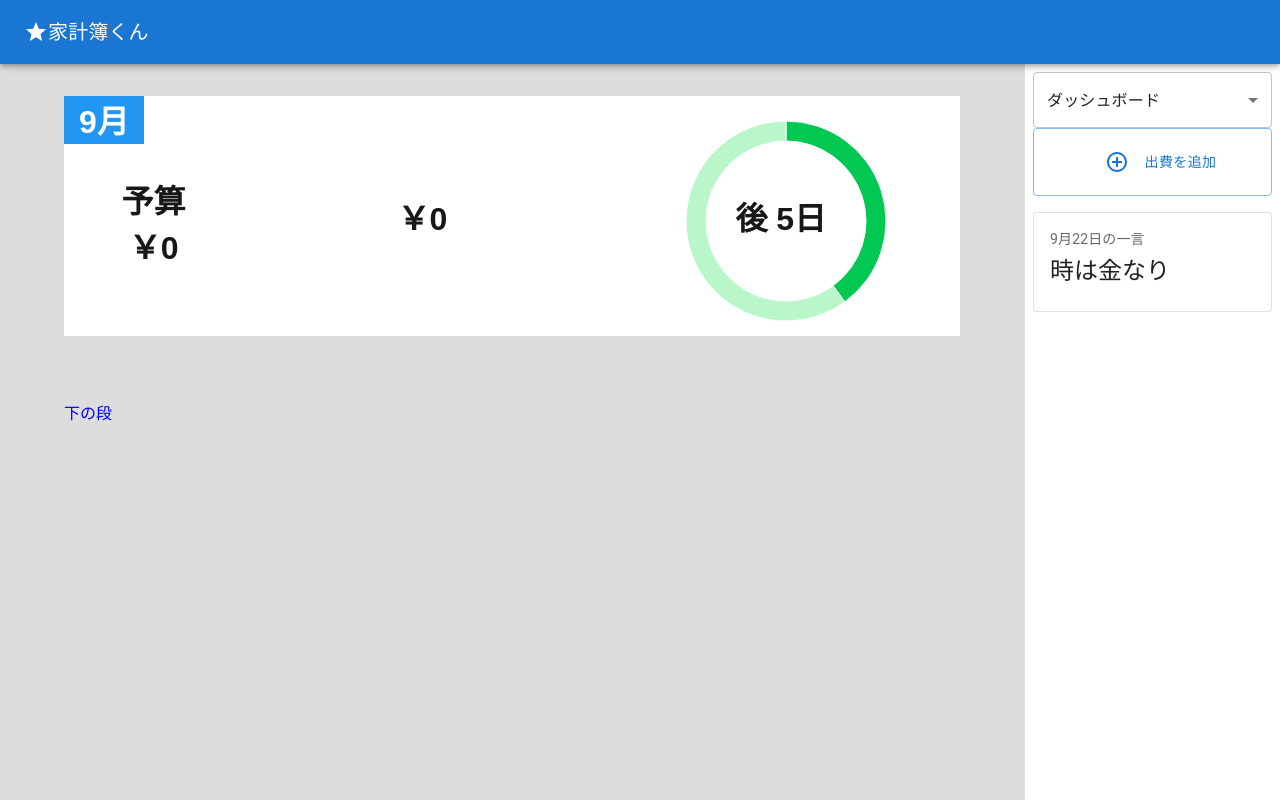
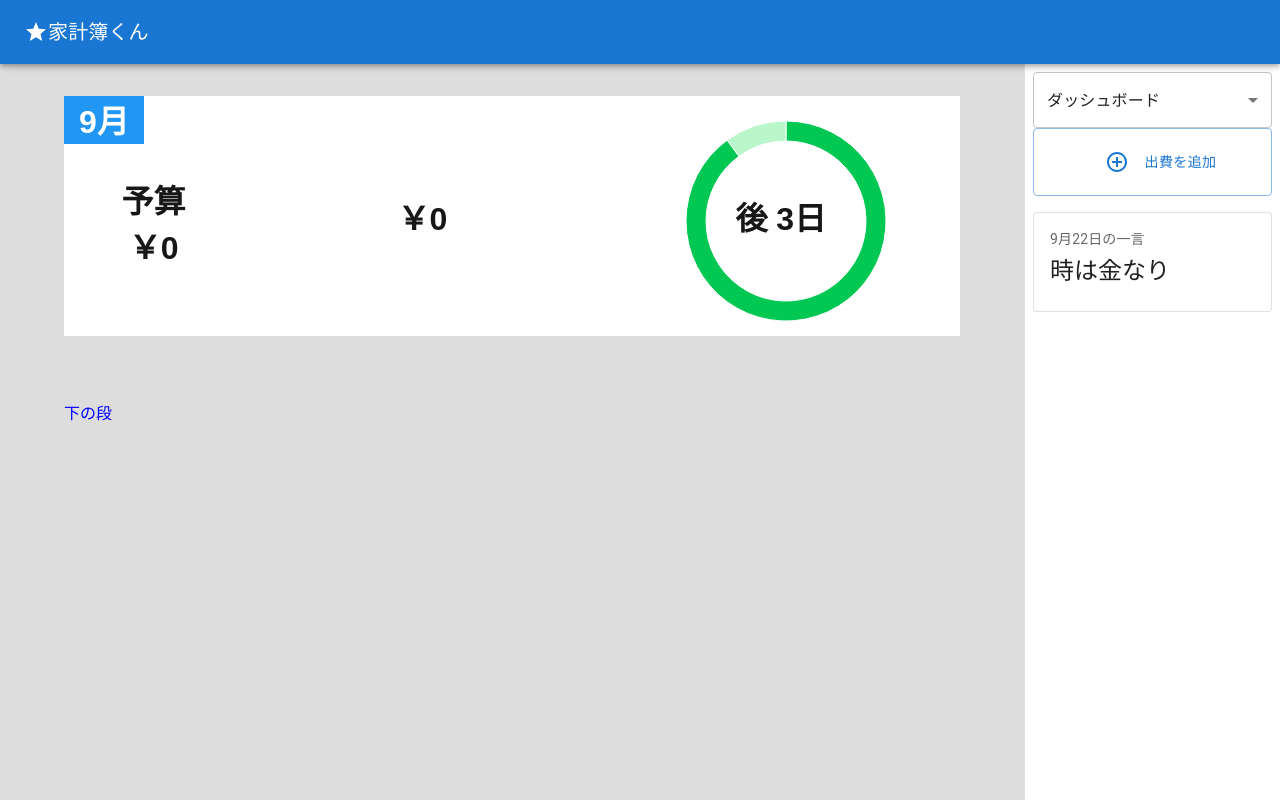
Before and after one commit to ogaogs/receipt-scanner, a Next.js app: page / in a window 1280 px wide. Built offline with nearby package versions, Linux system fonts and the light colour scheme; no server answers; the database is empty.

Commit message:
✨ 残り日数を計算できるようにした (#45)

```diff
--- a/src/_components/features/Dashbord/UpperDashbord.tsx
+++ b/src/_components/features/Dashbord/UpperDashbord.tsx
@@ -9,10 +9,44 @@ import { getMonthExpenses, getMonthBudgets } from "@/lib/db";
 import { ChartWithLetter } from "@/_components/features/Dashbord/ChartWithLetter";
 import { PieChartData } from "@/_components/features/Dashbord/type";
 
+type remainDaysReturn = {
+  text: string;
+  data: PieChartData[];
+};
+
 export const UperDashbord = async () => {
   const userId = "30d06a0b-dcb9-4060-911e-d15b50e2b7e0";
   const today = getToday(); // 本日の時間を取得 UTC時間
   const date = today; // NOTE: 今後変化する指定された日付
+
+  // 色
+  const lightgreen = "#b9f6ca"
+  const green = "#00c853"
+  const blue = "#2196f3"
+  const red = "#d50000"
+
+  function remainDaysStr(today: Date, lastDayOfMonth: Date): remainDaysReturn {
+    // 年と月を比較
+    const sameYear = today.getFullYear() === lastDayOfMonth.getFullYear();
+    const sameMonth = today.getMonth() === lastDayOfMonth.getMonth();
+
+    if (sameYear && sameMonth) {
+      // 残り日数を計算
+      const remainingDays = lastDayOfMonth.getDate() - today.getDate();
+      const text = `後 ${remainingDays}日`;
+      const data = [
+        { id: 0, value: today.getDate(), label: "経過日数", color: green },
+        { id: 1, value: remainingDays, label: "残日数", color: lightgreen },
+      ];
+      return { text: text, data: data };
+    } else {
+      const text = "過去の家計簿";
+      const data = [
+        { id: 0, value: 1, label: "過去の家計簿", color: red },
+      ];
+      return { text: text, data: data };
+    }
+  }
 
   // 月の初日と最終日を取得する
   const { firstDay, lastDay } = getStartAndEndOfMonth(date);
@@ -31,7 +65,7 @@ export const UperDashbord = async () => {
 
   // 予算と出費の割合を表すグラフのデータ
   const totalBudgetLeft = totalBudgetsAmount - totalExpensesAmount;
-  const expenseColor = totalBudgetLeft < 0 ? "#d50000" : "#00c853";
+  const expenseColor = totalBudgetLeft < 0 ? red : green;
   const budgetExpenseData = [
     {
       id: 0,
@@ -39,19 +73,14 @@ export const UperDashbord = async () => {
       label: "今月の出費",
       color: expenseColor,
     },
-    { id: 1, value: totalBudgetLeft, label: "残りの予算", color: "#b9f6ca" },
-  ];
-
-  const data: PieChartData[] = [
-    { id: 0, value: 10, label: "series A", color: "#00c853" },
-    { id: 1, value: 15, label: "series B", color: "#b9f6ca" },
+    { id: 1, value: totalBudgetLeft, label: "残りの予算", color: lightgreen },
   ];
 
   // 日本円の表記にフォーマット
   const formattedTotalExpensesAmount = formatCurrency(totalExpensesAmount);
   const formattedTotalBudgetsAmount = formatCurrency(totalBudgetsAmount);
 
-  const daysLeft = "後 5日";
+  const daysLeft = remainDaysStr(today, lastDay);
 
   // formattedDateは関数化してutilsにおいてもいいかも　"ja-JP"で日本時間に変換
   const formattedDate = date.toLocaleDateString("ja-JP", {
@@ -74,7 +103,7 @@ export const UperDashbord = async () => {
           height={48}
           width={80}
           sx={{
-            backgroundColor: "#2196f3",
+            backgroundColor: blue,
             fontSize: "32px",
             fontWeight: "bold",
             color: "white",
@@ -91,7 +120,7 @@ export const UperDashbord = async () => {
         letter={formattedTotalExpensesAmount}
         data={budgetExpenseData}
       />
-      <ChartWithLetter letter={daysLeft} data={data} />
+      <ChartWithLetter letter={daysLeft.text} data={daysLeft.data} />
     </Box>
   );
 };
```
